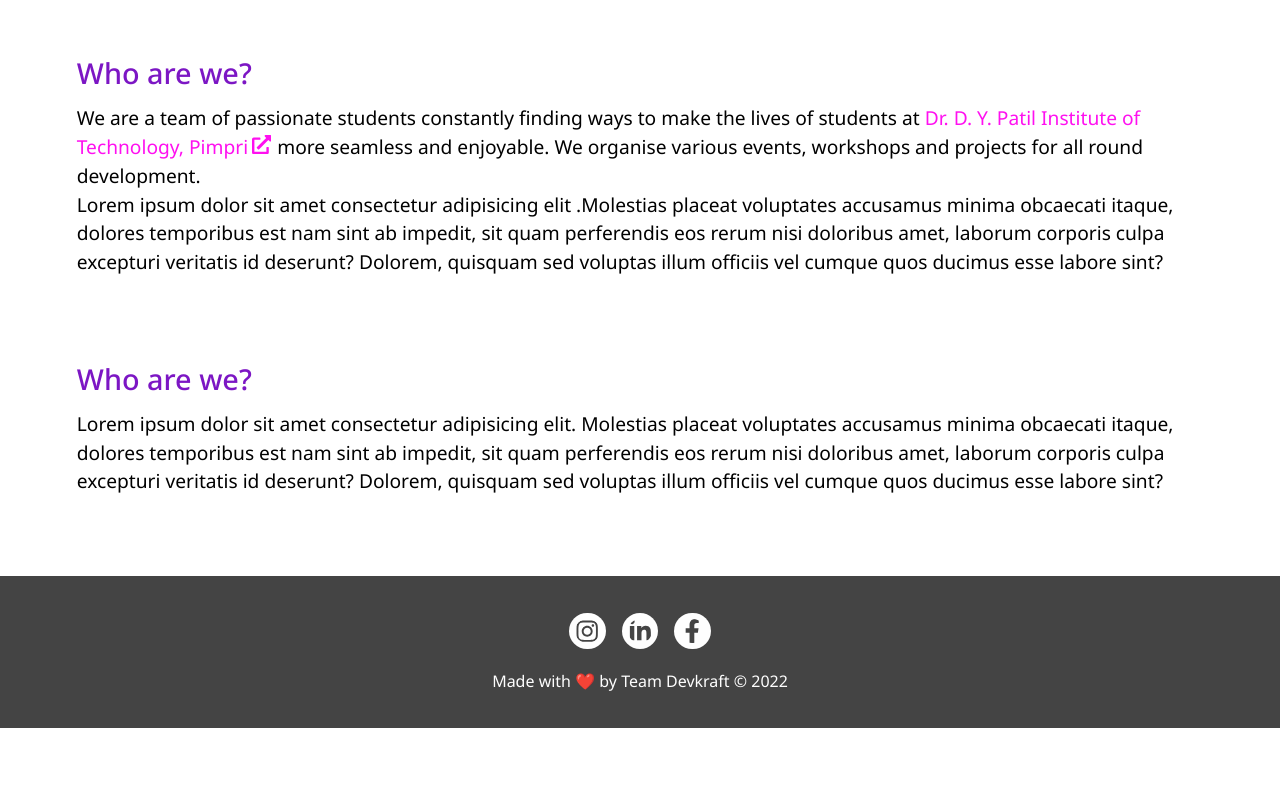
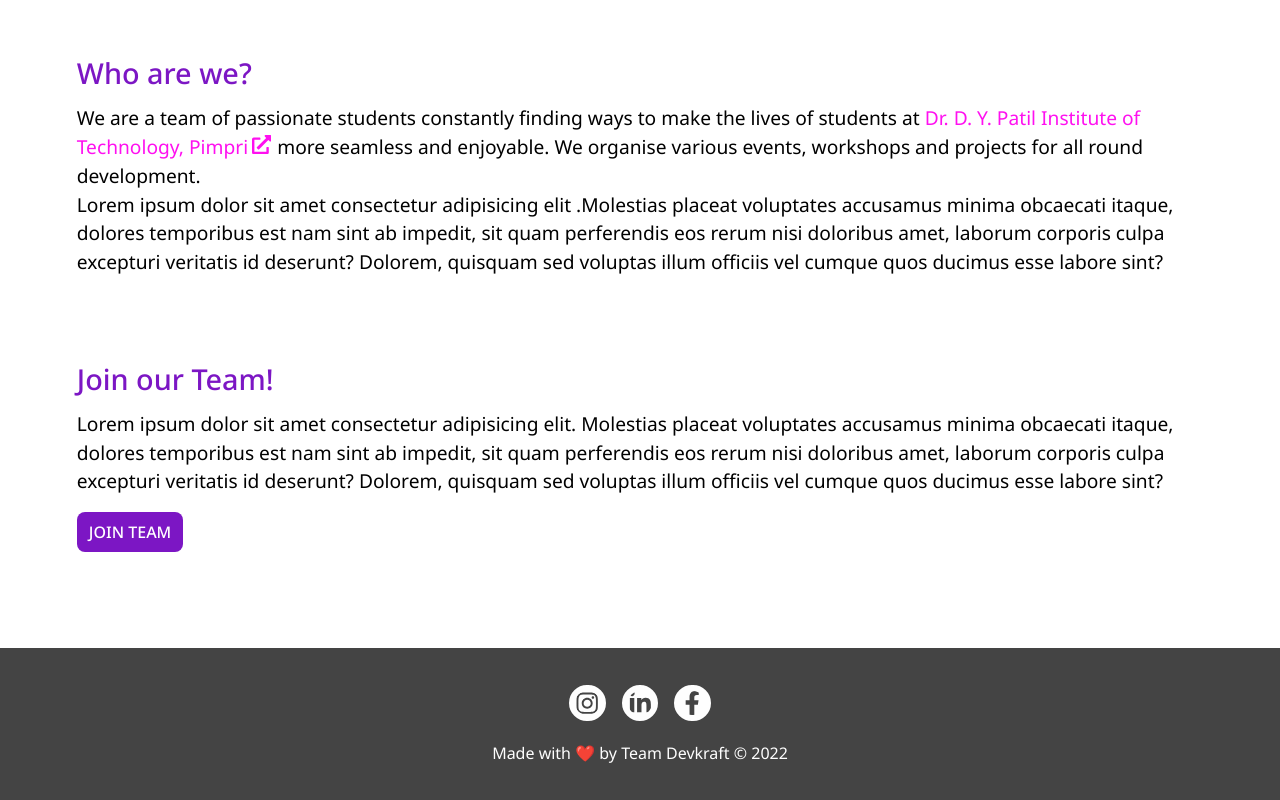
Before and after one commit to yashjawale/devkraft-web, a React (Create React App) app: page / in a window 1280 px wide. Shown: the part 544-1344 px from the top of the page. Before the commit the page ends 1272 px from the top, so only its background shows below. Built offline with nearby package versions, Linux system fonts and the light colour scheme; a web font is replaced by a local one.

Commit message:
Finishing Touches

```diff
--- a/public/index.html
+++ b/public/index.html
@@ -24,7 +24,7 @@
       work correctly both with client-side routing and a non-root public URL.
       Learn how to configure a non-root public URL by running `npm run build`.
     -->
-    <title>React App</title>
+    <title>Team Devkraft</title>
   </head>
   <body>
     <noscript>You need to enable JavaScript to run this app.</noscript>
--- a/src/App.scss
+++ b/src/App.scss
@@ -23,3 +23,22 @@ body {
   min-width: 100%;
   flex: 1;
 }
+
+.button {
+  text-transform: uppercase;
+  font-weight: 500;
+  font-size: 1rem;
+  padding: 8px 12px;
+  border-radius: 8px;
+  color: var(--body-bg);
+  background-color: var(--primary);
+  text-decoration: none;
+  display: block;
+  width: fit-content;
+  margin: 16px 0;
+  transition: all 0.2s ease;
+  &:hover {
+    transform: translateY(-4px);
+    background-color: var(--primary-hover);
+  }
+}
--- a/src/pages/Home.js
+++ b/src/pages/Home.js
@@ -9,7 +9,7 @@ const Home = () => {
       <HeadedParagraph title="Who are we?">
         We are a team of passionate students constantly finding ways to make the
         lives of students at{" "}
-        <IconLink to="https://engg.dypvp.edu.in">
+        <IconLink to="https://engg.dypvp.edu.in" external>
           Dr. D. Y. Patil Institute of Technology, Pimpri
         </IconLink>
         more seamless and enjoyable. We organise various events, workshops and
@@ -20,13 +20,16 @@ const Home = () => {
         excepturi veritatis id deserunt? Dolorem, quisquam sed voluptas illum
         officiis vel cumque quos ducimus esse labore sint?
       </HeadedParagraph>
-      <HeadedParagraph title="Who are we?">
+      <HeadedParagraph title="Join our Team!">
         Lorem ipsum dolor sit amet consectetur adipisicing elit. Molestias
         placeat voluptates accusamus minima obcaecati itaque, dolores temporibus
         est nam sint ab impedit, sit quam perferendis eos rerum nisi doloribus
         amet, laborum corporis culpa excepturi veritatis id deserunt? Dolorem,
         quisquam sed voluptas illum officiis vel cumque quos ducimus esse labore
         sint?
+        <a href="#" className="button">
+          Join Team
+        </a>
       </HeadedParagraph>
     </>
   );
--- a/src/styles/_footer.scss
+++ b/src/styles/_footer.scss
@@ -25,13 +25,16 @@ footer {
   margin-bottom: 1rem;
   a > * {
     font-size: 2.275rem;
-    padding: 6px;
+    padding: 4px;
     background-color: var(--footer-color);
     color: var(--footer-bg);
+    border: 2px solid var(--footer-color);
     border-radius: 50%;
-    transition: transform 0.2s ease;
+    transition: all 0.2s ease;
     &:hover {
       transform: translateY(-4px);
+      color: var(--footer-color);
+      background-color: var(--footer-bg);
     }
   }
 }
--- a/src/styles/_global.scss
+++ b/src/styles/_global.scss
@@ -2,10 +2,10 @@
 
 :root {
   --primary: #7c16c4;
+  --primary-hover: #651c99;
   --secondary: #ff10f0;
   --body-bg: #fff;
   --text-color: #010101;
-  // --text-color: red;
   --nav-bg: #fff;
   --nav-link: #010101;
   --nav-link-hover: var(--primary);
@@ -47,3 +47,14 @@ h6 {
 p {
   font-size: 1.2rem;
 }
+
+::-moz-selection {
+  /* Code for Firefox */
+  color: var(--body-bg);
+  background: var(--primary);
+}
+
+::selection {
+  color: var(--body-bg);
+  background: var(--primary);
+}
```
Also changed, not shown: 2 other files (tests, documents, lock files or other folders).
